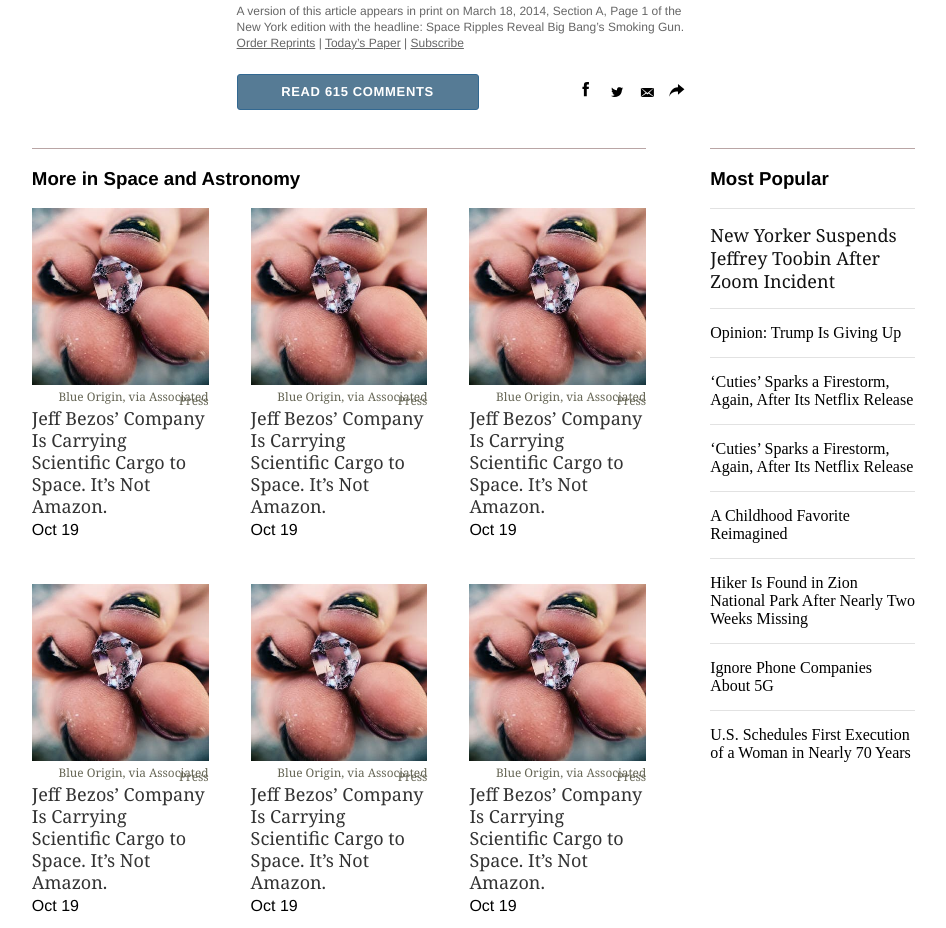
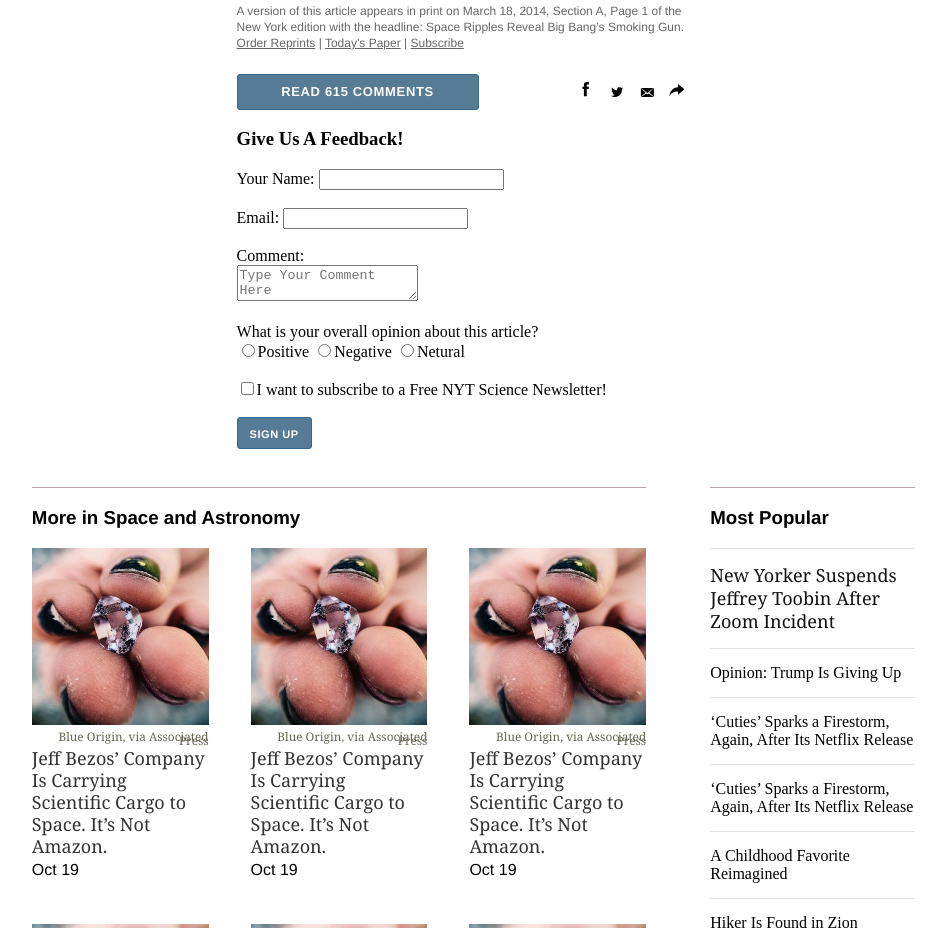
Before and after one commit to akshay-narkar/nyt-clone, a plain HTML site: page index.html in a window 1280 px wide. Shown: the part 4977-5905 px from the top of the page, without its empty margins (173-1119 px from the left). Drawn offline with Linux system fonts and the light colour scheme.

Commit message:
added form tags

```diff
--- a/index.html
+++ b/index.html
@@ -4,6 +4,7 @@
     <meta charset="UTF-8" />
     <meta name="viewport" content="width=device-width, initial-scale=1.0" />
     <link rel="stylesheet" href="stylesheet.css" />
+    <link rel="stylesheet" href="form.css" />
     <link
       rel="shortcut icon"
       href="images/Symbol-New-York-Times-387x500.png"
@@ -435,7 +436,50 @@
             <!-- <img src="svg/share.svg" alt="share-icon" /></a> -->
           </a>
         </div>
+
+<!-- New form -->
+
+
+    <form action="" method="">
+
+
+        <h3 class="formheader"> Give Us A Feedback! </h3>
+        <div class="inside-form">
+      <label for="name">Your Name:</label>
+      <input type="text" name="name" id="name" class ="input" required maxlength="20"/> <br><br>
+
+      <label for="email">Email:</label>
+      <input type="email" name="email" id="email" required class ="input"  maxlength="20"/> <br /><br />
+
+      <label>Comment:</label><br>
+      <textarea
+        name="comment"
+        id="textarea"
+        placeholder="Type Your Comment Here"
+        required  maxlength="250" ></textarea>
+      <br /><br />
+      <label for="reviewinput"
+        >What is your overall opinion about this article?</label
+      >
+    </br>
+      <input type="radio" name="review" value="positive" />Positive
+      <input type="radio" name="review" value="negative" />Negative
+      <input type="radio" name="review" value="netural" />Netural <br /><br />
+      <input type="checkbox" name="check" value="check"/>I want to subscribe to a Free
+           NYT Science Newsletter!  <br /><br />
+
+
+
+      <button class="form-button" type="submit" value="Submit" id="submit"> Sign Up </button>
+
+    </div>
+
+    </form>
+
+<!-- New Form Close -->
+
       </section>
+
 
       <div class="bottom">
         <div class="bottom-style">
```
